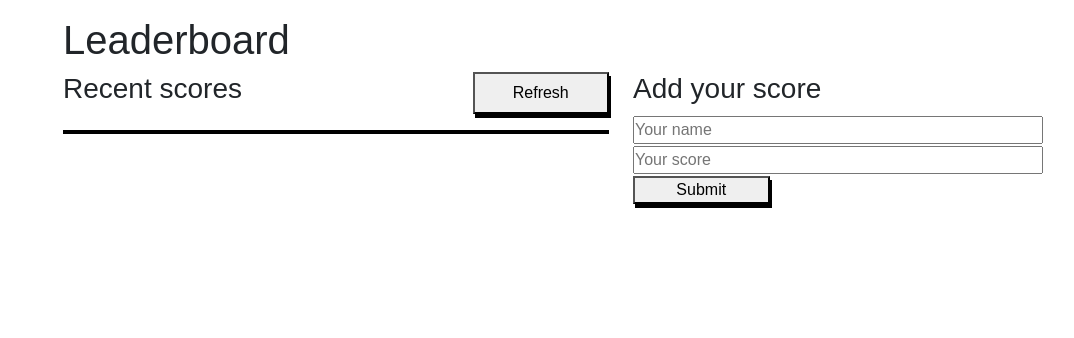
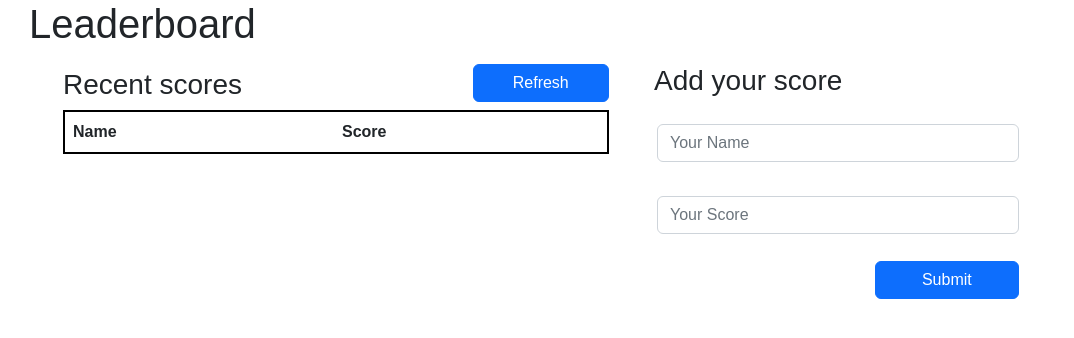
Before and after one commit to Paul-js-hub/leaderboard, a website built with webpack: page src/index.html in a window 1280 px wide. Shown: the whole page, without its empty margins (19-1093 px from the left). Built offline with nearby package versions, Linux system fonts and the light colour scheme; no server answers.

Commit message:
Add aesthetics to the application

```diff
--- a/src/index.html
+++ b/src/index.html
@@ -8,27 +8,42 @@
   </head>
   <body>
     <main>
+      <h1>Leaderboard</h1>
       <section class="container mt-3">
-        <h1>Leaderboard</h1>
         <div class="row score-container">
           <div class="col-6 inner-left-container">
             <div class="inner-left-header">
               <h3>Recent scores</h3>
-              <button class="refresh" type="button">Refresh</button>
+              <button id="submit-btn" class="refresh btn btn-primary mb-2" type="button">
+                Refresh
+              </button>
             </div>
-            <div class="scores mt-3"></div>
+            <table class="table table-striped">
+              <thead>
+                <tr>
+                  <th scope="col">Name</th>
+                  <th scope="col">Score</th>
+                </tr>
+              </thead>
+              <tbody class="scores mt-3">
+              </tbody>
+            </table>
           </div>
           <div class="col-6 inner-right-container">
             <div class="inner-right-header">
               <h3>Add your score</h3>
             </div>
-            <form>
-              <input id="name" type="text" placeholder="Your name" />
-              <input id="score" type="text" placeholder="Your score" />
+            <form action="#">
+              <div class="form-group mx-sm-3 mb-2">
+                <input type="text" class="form-control" id="name" placeholder="Your Name">
+              </div>
+              <div class="form-group mx-sm-3 mb-2">
+                <input type="text" class="form-control" id="score" placeholder="Your Score">
+              </div>
+              <button id="submit-btn" class="submit-btn btn btn-primary mb-2" type="submit">
+                Submit
+              </button>
             </form>
-            <button id="submit-btn" class="submit-btn" type="submit">
-              Submit
-            </button>
           </div>
         </div>
       </section>
--- a/src/index.js
+++ b/src/index.js
@@ -11,6 +11,7 @@ const submitBtn = document.querySelector('.submit-btn');
 refresh.addEventListener('click', getRefreshData);
 
 window.addEventListener('load', getRefreshData);
-submitBtn.addEventListener('click', () => {
+submitBtn.addEventListener('click', (e) => {
+  e.preventDefault();
   postData();
 });
--- a/src/modules/leaderboard.js
+++ b/src/modules/leaderboard.js
@@ -7,7 +7,10 @@ export const getLeaderBoard = (leaderboard) => {
   let output = '';
   leaderboard.map((leader) => {
     output += `
-      <li class="list-item"><p>${leader.user}: <span>${leader.score}</span></p></li>
+    <tr>
+    <td>${leader.user}</td>
+    <td>${leader.score}</td>
+  </tr>
               `;
     scores.innerHTML = output;
   });
@@ -15,12 +18,13 @@ export const getLeaderBoard = (leaderboard) => {
 
 export const postData = async () => {
   await fetch(
-    'https://us-central1-js-capstone-backend.cloudfunctions.net/api/games/7K5Mb2IEqF6pzV8ILX7k/scores',
+    'https://us-central1-js-capstone-backend.cloudfunctions.net/api/games/dgHPKWE2TV4mqSkx1sAA/scores',
     {
       method: 'POST',
       body: JSON.stringify({
         user: name.value,
         score: score.value,
+        index: Date.now(),
       }),
       headers: {
         'Content-type': 'application/json; charset=UTF-8',
@@ -33,7 +37,7 @@ export const postData = async () => {
 
 export const getRefreshData = async () => {
   const res = await fetch(
-    'https://us-central1-js-capstone-backend.cloudfunctions.net/api/games/7K5Mb2IEqF6pzV8ILX7k/scores',
+    'https://us-central1-js-capstone-backend.cloudfunctions.net/api/games/dgHPKWE2TV4mqSkx1sAA/scores',
   );
   const data = await res.json();
   getLeaderBoard(data.result);
--- a/src/style.css
+++ b/src/style.css
@@ -9,12 +9,21 @@ body {
   font-family: Quintessential, sans-serif;
 }
 
+h1 {
+  margin-left: 48px
+}
+
 .inner-left-header {
   display: flex;
   justify-content: space-between;
+  align-items: end;
 }
 
-.scores {
+.inner-right-header > h3{
+  padding-left: 21px;
+}
+
+.table {
   border: 2px solid black;
 }
 
@@ -38,7 +47,17 @@ button {
 form {
   display: flex;
   flex-direction: column;
-  height: 50%;
+  height: 100%;
   width: 75%;
   justify-content: space-evenly;
 }
+
+.form-group {
+  padding: 8px;
+}
+
+.submit-btn {
+  align-self: flex-end;
+  margin-right: 24px;
+  width: 35%;
+}
```
Also changed, not shown: README.md, dist/index.bundle.js, dist/index.html.
